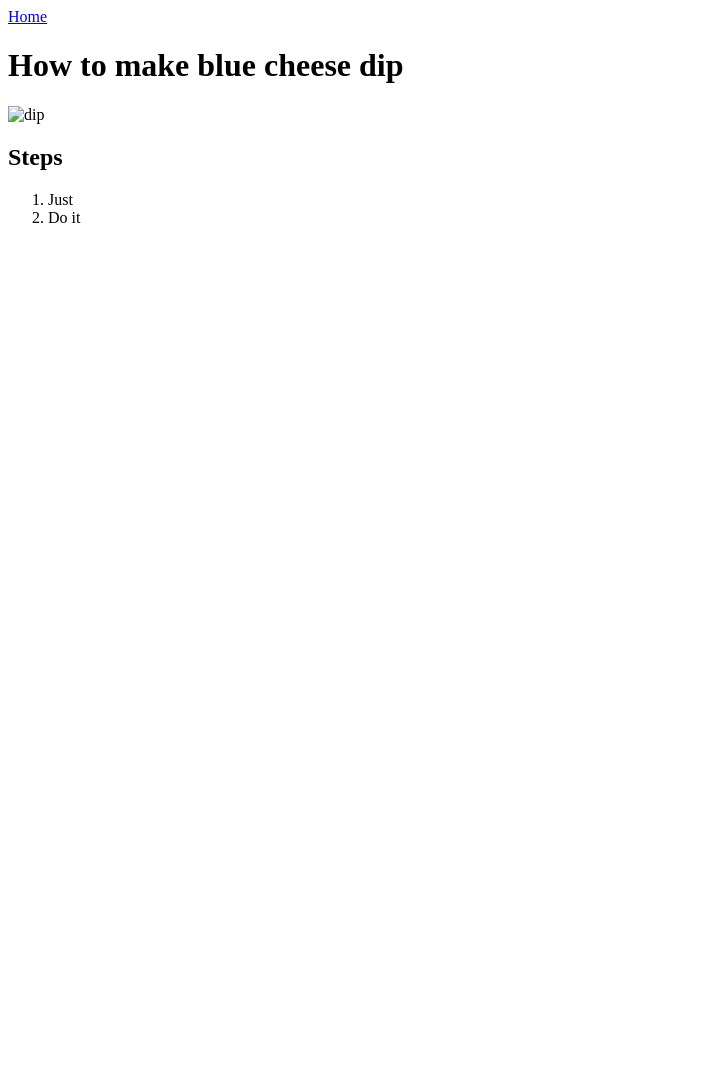
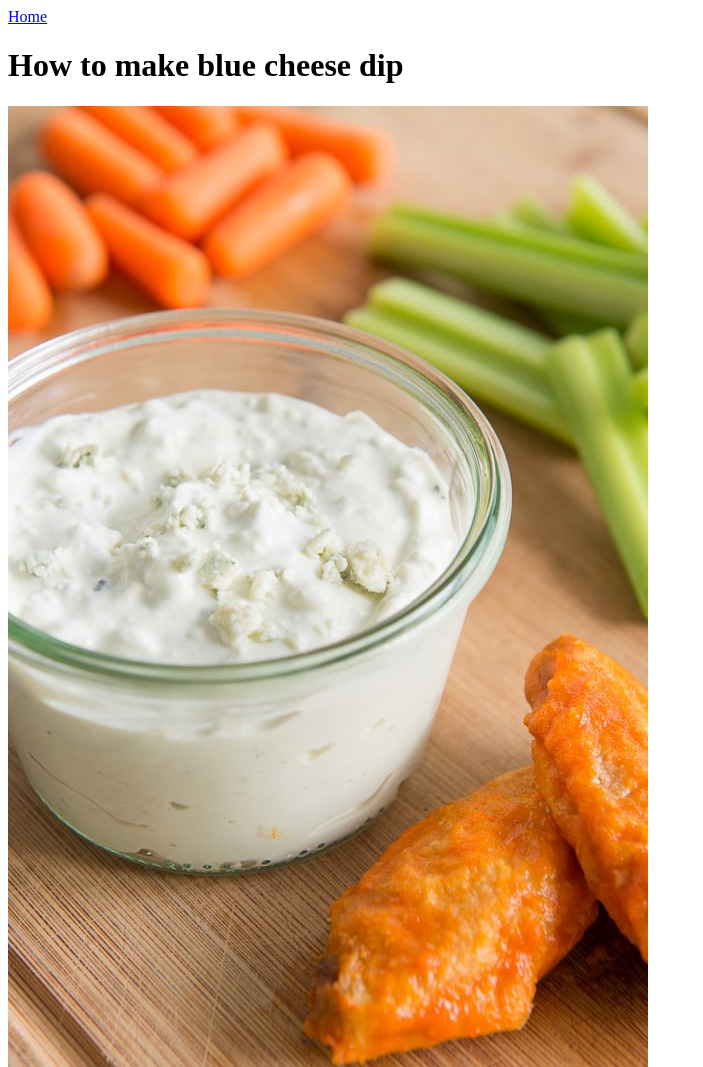
Before and after one commit to cleanydafox/odin-recipes, a plain HTML site: page recipes/bluecheese.html in a window 1280 px wide. Shown: the top 1067 px of the page, without its empty margins (0-703 px from the left). Before the commit the page ends 800 px from the top, so only its background shows below. Drawn offline with Linux system fonts and the light colour scheme.

Commit message:
fix img link

```diff
--- a/recipes/bluecheese.html
+++ b/recipes/bluecheese.html
@@ -7,7 +7,7 @@
  <body>
  <a href="../index.html">Home</a>
   <h1>How to make blue cheese dip</h1>
-   <img src="images/blue-dip.jpeg" alt="dip">
+   <img src="../images/blue-dip.jpeg" alt="dip">
    <br>
     <h2>Steps</h2>
      <ol>
```
